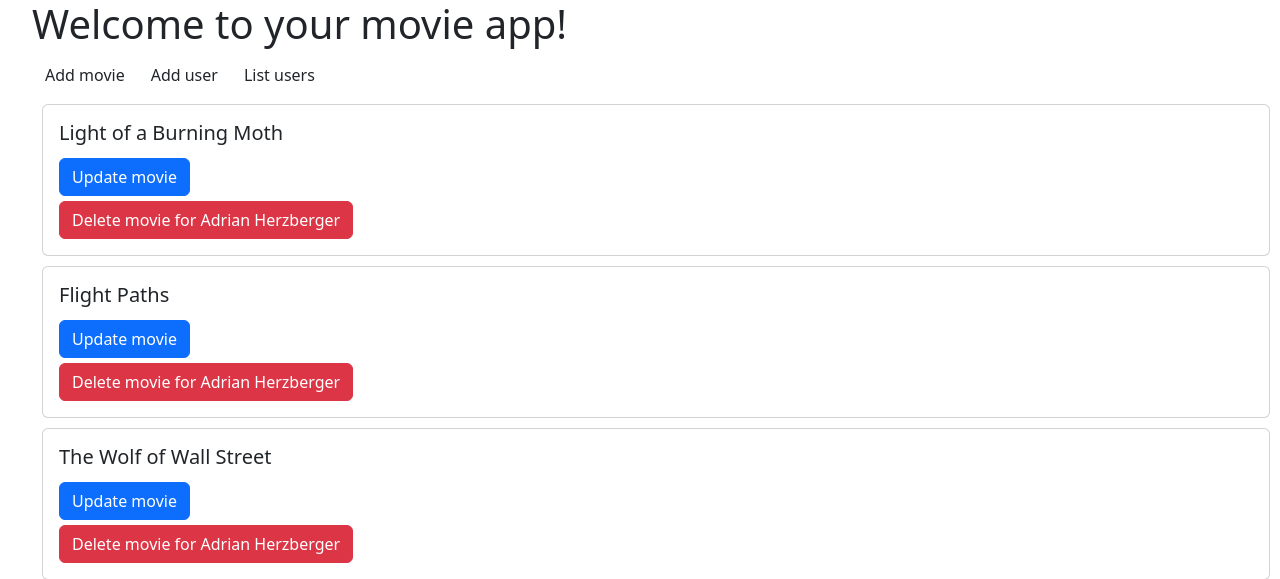
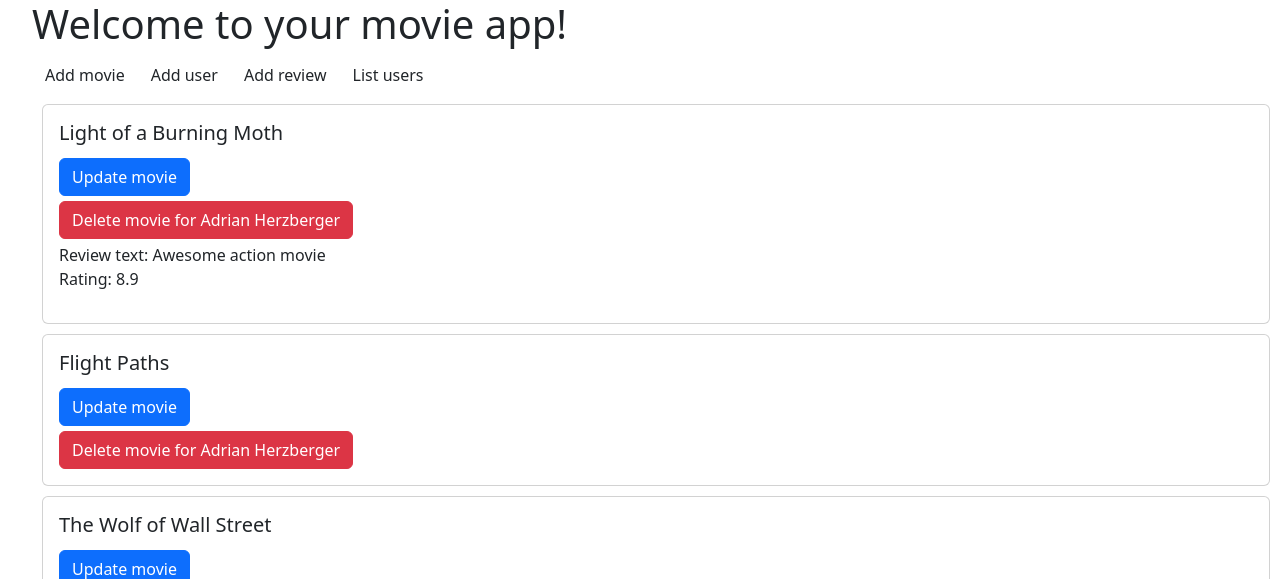
Before and after one commit to AdrianHerzberger/movie_web_app, a Flask app: page / in a window 1280 px wide. Shown: the top 579 px of the page. Run offline with Flask 3, Linux system fonts and the light colour scheme.

Commit message:
implement feature to add reivew to movies

```diff
--- a/_storage/db_data_manager.py
+++ b/_storage/db_data_manager.py
@@ -1,11 +1,25 @@
 from .user_storage import db, User
 from .movie_storage import db, Movie
+from .review_storage import db, Review
 from .data_manager_interface import DataManagerInterface
 from sqlalchemy.exc import SQLAlchemyError
+
 
 class SQLiteDataManager(DataManagerInterface):
     def __init__(self, db_instance):
         self.db = db_instance
+
+    def get_user(self, user_id):
+        return User.query.get(user_id)
+
+    def get_all_users(self):
+        return User.query.all()
+
+    def get_all_movies(self):
+        return Movie.query.all()
+
+    def get_all_reviews(self):
+        return Review.query.all()
 
     def add_user(self, first_name, last_name, birth_date):
         new_user = User(
@@ -23,7 +37,7 @@ class SQLiteDataManager(DataManagerInterface):
                 release_date=release_date,
                 directory=directory,
                 movie_rating=movie_rating,
-                user_id=user_id
+                user_id=user_id,
             )
             self.db.session.add(new_movie)
             self.db.session.commit()
@@ -31,22 +45,9 @@ class SQLiteDataManager(DataManagerInterface):
             self.db.session.rollback()
             print(f"Error adding movie: {e}")
 
-    def get_user(self, user_id):
-        return User.query.get(user_id)
-
-    def get_all_users(self):
-        return User.query.all()
-
-    def get_all_movies(self):
-        return Movie.query.all()
-
-    def get_user_movies(self, user_id):
-        user = User.query.get(user_id)
-        if user:
-            return user.movies
-        return None
-
-    def update_movie(self, movie_id, movie_title, release_date, directory, movie_rating, user_id):
+    def update_movie(
+        self, movie_id, movie_title, release_date, directory, movie_rating, user_id
+    ):
         update_movie = Movie.query.get(movie_id)
         if update_movie:
             update_movie.movie_title = movie_title
@@ -73,6 +74,19 @@ class SQLiteDataManager(DataManagerInterface):
                 self.db.session.rollback()
                 print(f"Error updating movie: {e}")
 
-
     def get_movie_by_id(self, movie_id):
         return Movie.query.get(movie_id)
+
+    def add_review(self, review_text, rating, user_id, movie_id):
+        try:
+            new_rating = Review(
+                review_text=review_text,
+                rating=rating,
+                user_id=user_id,
+                movie_id=movie_id,
+            )
+            self.db.session.add(new_rating)
+            self.db.session.commit()
+        except SQLAlchemyError as e:
+            self.db.session.rollback()
+            print(f"Error adding movie: {e}")
--- a/_storage/movie_storage.py
+++ b/_storage/movie_storage.py
@@ -10,6 +10,7 @@ class Movie(db.Model):
     movie_rating = db.Column(db.Float, nullable=True)
     directory = db.Column(db.String, nullable=True)
     release_date = db.Column(db.Date, nullable=True)
+    user_id = db.Column(db.Integer, ForeignKey('users.id'), nullable=False)
 
-    user_id = db.Column(db.Integer, ForeignKey('users.id'), nullable=False)
-    user = relationship('User', back_populates='movies')
+    users = relationship('User', back_populates='movies')
+    reviews = relationship('Review', back_populates='movies')
--- a/_storage/user_storage.py
+++ b/_storage/user_storage.py
@@ -1,4 +1,3 @@
-from flask_sqlalchemy import SQLAlchemy
 from sqlalchemy import Column, Integer, String, Date, ForeignKey
 from sqlalchemy.orm import relationship
 from .db_instance import db
@@ -11,4 +10,5 @@ class User(db.Model):
     last_name = db.Column(db.String(50), nullable=False)
     birth_date = db.Column(db.Date, nullable=False)
 
-    movies = relationship('Movie', back_populates='user', cascade="all, delete-orphan")
+    movies = relationship('Movie', back_populates='users', cascade="all, delete-orphan")
+    reviews = relationship('Review', back_populates='users')
--- a/app.py
+++ b/app.py
@@ -19,6 +19,7 @@ data_manager = SQLiteDataManager(db)
 load_dotenv()
 OMDB_API_KEY = os.getenv("OMDB_API_KEY")
 
+
 def fetch_movie_details_from_omdb(movie_title):
     url = f"http://www.omdbapi.com/?t={movie_title}&apikey={OMDB_API_KEY}"
     response = requests.get(url)
@@ -26,16 +27,20 @@ def fetch_movie_details_from_omdb(movie_title):
         data = response.json()
         if "Released" in data and data["Released"] != "N/A":
             try:
-                data["Released"] = datetime.strptime(data["Released"], "%d %b %Y").date()
+                data["Released"] = datetime.strptime(
+                    data["Released"], "%d %b %Y"
+                ).date()
             except ValueError:
                 data["Released"] = None
         return data
     else:
         return None
 
+
 @app.errorhandler(404)
 def page_not_found(e):
-    return render_template('404.html'), 404
+    return render_template("404.html"), 404
+
 
 @app.route("/", methods=["GET"])
 def home():
@@ -43,10 +48,11 @@ def home():
         try:
             movies = data_manager.get_all_movies()
             users = data_manager.get_all_users()
+            reviews = data_manager.get_all_reviews()
         except Exception as e:
-            flash(f"Error fethcing movies or users: {str(e)}")
+            flash(f"Error fetching movies or users: {str(e)}")
 
-        return render_template("index.html", movies=movies, users=users)
+    return render_template("index.html", movies=movies, users=users, reviews=reviews)
 
 
 @app.route("/users", methods=["GET"])
@@ -127,6 +133,32 @@ def add_movie():
     return render_template("add_movie.html", users=users)
 
 
+@app.route("/add_review", methods=["GET", "POST"])
+def add_review():
+    movies = data_manager.get_all_movies()
+    users = data_manager.get_all_users()
+
+    if request.method == "POST":
+
+        rating_text = request.form["reviewtext"]
+        rating = request.form["rating"]
+        user_id = request.form["userid"]
+        movie_id = request.form["movieid"]
+
+        try:
+            rating = float(rating)
+        except ValueError:
+            rating = None
+
+        try:
+            data_manager.add_review(rating_text, rating, user_id, movie_id)
+            flash(f"Rating: added successfully!")
+        except Exception as e:
+            flash(f"Error adding movie: {str(e)}")
+
+    return render_template("add_review.html", users=users, movies=movies)
+
+
 @app.route("/update_movie/<int:movie_id>/", methods=["GET", "POST"])
 def update_movie(movie_id):
     movie = data_manager.get_movie_by_id(movie_id)
--- a/templates/index.html
+++ b/templates/index.html
@@ -23,6 +23,11 @@
                 <li class="nav-item">
                     <a href="/add_user">
                         <button type="button" class="btn">Add user</button>
+                    </a>
+                </li>
+                <li class="nav-item">
+                    <a href="/add_review">
+                        <button type="button" class="btn">Add review</button>
                     </a>
                 </li>
                 <li class="nav-item">
@@ -52,6 +57,16 @@
                                 {% endif %}
                             {% endfor %}
                         {% endif %}
+
+                        {% if reviews %}
+                            {% for review in reviews %}
+                                {% if review.movie_id == movie.id %}
+                                <div class="mt-1">
+                                    <p>Review text: {{ review.review_text}} <br> Rating: {{ review.rating }}</p>
+                                </div>
+                                {% endif %}
+                            {% endfor %}
+                        {% endif %}
                     </div>
                 </div>
             </li>
```
Also changed, not shown: _storage/data_manager_interface.py (+1 -6 lines), _storage/review_storage.py (added, +15 -0 lines), templates/add_review.html (added, +68 -0 lines), _data/movies_data.sqlite. Lines whose indentation alone changed are shown as unchanged.
